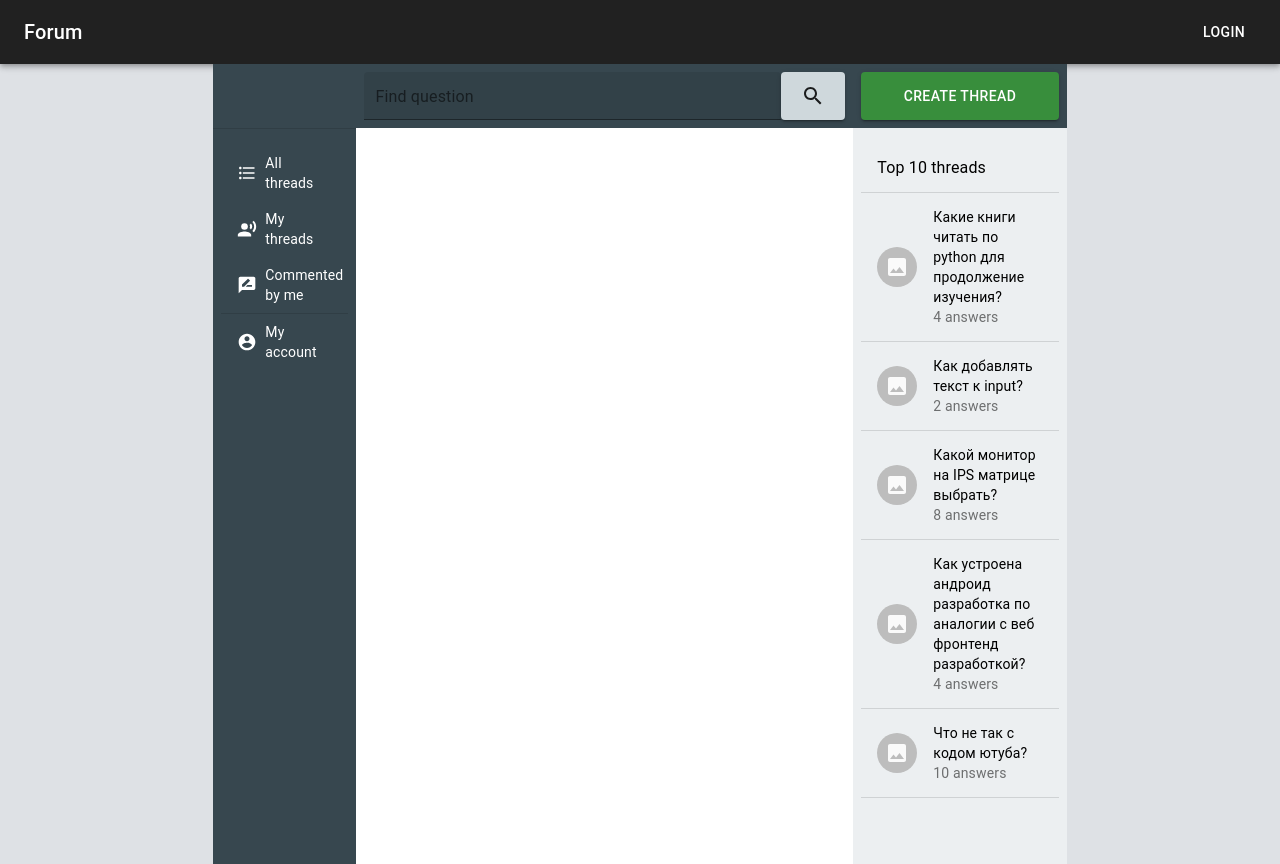
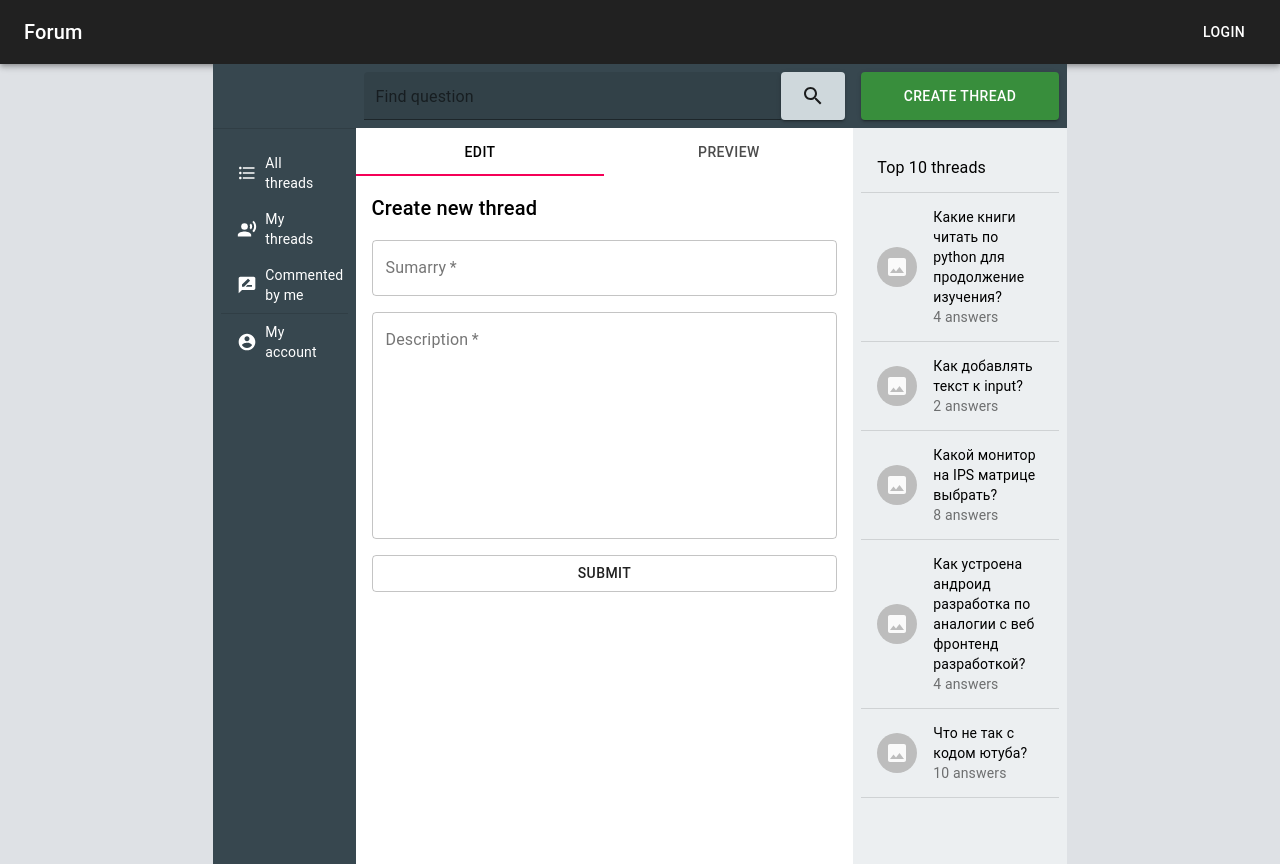
Before and after one commit to DanilAndreev/readit, a React (Create React App) app in the folder starscream_web/: page /editthread/1 in a window 1280 px wide. Built offline with nearby package versions, Linux system fonts and the light colour scheme.

Commit message:
added routing and added page thread editor

```diff
--- a/starscream_web/src/Pages/Layout/index.js
+++ b/starscream_web/src/Pages/Layout/index.js
@@ -2,11 +2,12 @@ import React from 'react'
 import useStyles from "./style";
 import {BaseTheme, LightTheme} from './../../Themes/DefaultTheme'
 import {ThemeProvider} from '@material-ui/core/styles';
-import {Route, Switch} from "react-router-dom";
+import {Route, Switch, useHistory} from "react-router-dom";
 
 //Pages
 import ThreadsViewer from "../ThreadsViewer";
 import ThreadDetails from "../ThreadDetails";
+import ThreadEditor from "../ThreadEditor";
 import AuthDialog from "../Auth";
 
 //MUI components
@@ -37,6 +38,7 @@ import SearchIcon from '@material-ui/icons/Search';
 
 function ThreadsListItem({thread, ...props}) {
     const classes = useStyles();
+    const history = useHistory();
 
     const primary = (
         <Typography variant={'body2'}>
@@ -49,9 +51,16 @@ function ThreadsListItem({thread, ...props}) {
         </>
     );
 
+    function changeRoute(route) {
+        history.push(route);
+    }
+
     return (
         <>
-            <ListItem button>
+            <ListItem
+                button
+                onClick={event => changeRoute('/thread/1')}
+            >
                 <ListItemAvatar>
                     <Avatar>
                         <ImageIcon/>
@@ -64,8 +73,26 @@ function ThreadsListItem({thread, ...props}) {
     );
 }
 
+function PagesSwitch() {
+    return (
+        <Switch>
+            <Route path={'/threads'}>
+                <ThreadsViewer/>
+            </Route>
+            <Route path={'/thread/:id'}>
+                <ThreadDetails/>
+            </Route>
+            <Route path={'/editthread/:id'}>
+                <ThreadEditor />
+            </Route>
+        </Switch>
+
+    );
+}
+
 export default function Layout() {
     const classes = useStyles();
+    const history = useHistory();
     const [authOpened, setAuthOpened] = React.useState(false);
     const [authData, setAuthData] = React.useState({username: null, password: null});
 
@@ -76,6 +103,10 @@ export default function Layout() {
         {title: 'Как устроена андроид разработка по аналогии с веб фронтенд разработкой?', answers: 4},
         {title: 'Что не так с кодом ютуба?', answers: 10}
     ];
+
+    function changeRoute(route) {
+        history.push(route);
+    }
 
     function handleAuthClose() {
         setAuthOpened(false);
@@ -102,8 +133,8 @@ export default function Layout() {
                     <Box>
                         <ThemeProvider theme={LightTheme}>
                             <Grid container className={classes.topLine}>
-                                <Grid xs={12} md={2}/>
-                                <Grid xs={12} md={7}>
+                                <Grid item xs={12} md={2}/>
+                                <Grid item xs={12} md={7}>
                                     <Box p={1}>
                                         <div className={classes.searchLineBase}>
                                             <TextField
@@ -118,7 +149,7 @@ export default function Layout() {
                                         </div>
                                     </Box>
                                 </Grid>
-                                <Grid xs={12} md={3}>
+                                <Grid item xs={12} md={3}>
                                     <div className={classes.createThreadButtonContainer}>
                                         <Box p={1} className={classes.createThreadButtonBox}>
                                             <Button
@@ -126,6 +157,7 @@ export default function Layout() {
                                                 variant={'contained'}
                                                 color={'secondary'}
                                                 className={classes.createThreadButton}
+                                                onClick={event => changeRoute('/editthread/new')}
                                             >
                                                 Create thread
                                             </Button>
@@ -136,24 +168,36 @@ export default function Layout() {
                         </ThemeProvider>
                         <Grid container>
                             <ThemeProvider theme={LightTheme}>
-                                <Grid xs={12} md={2} className={classes.leftColumn}>
+                                <Grid item xs={12} md={2} className={classes.leftColumn}>
                                     <Box p={1}>
                                         <List>
-                                            <ListItem dense button>
+                                            <ListItem
+                                                dense
+                                                button
+                                                onClick={event => changeRoute('/threads')}
+                                            >
                                                 <FormatListBulletedIcon fontSize={'small'}/>
                                                 <ListItemText
                                                     primary={"All threads"}
                                                     className={classes.leftPanelButtonsText}
                                                 />
                                             </ListItem>
-                                            <ListItem dense button>
+                                            <ListItem
+                                                dense
+                                                button
+                                                onClick={event => changeRoute('/threads/my')}
+                                            >
                                                 <RecordVoiceOverIcon fontSize={'small'}/>
                                                 <ListItemText
                                                     primary={"My threads"}
                                                     className={classes.leftPanelButtonsText}
                                                 />
                                             </ListItem>
-                                            <ListItem dense button>
+                                            <ListItem
+                                                dense
+                                                button
+                                                onClick={event => changeRoute('/threads/reviewed')}
+                                            >
                                                 <RateReviewIcon fontSize={'small'}/>
                                                 <ListItemText
                                                     primary={"Commented by me"}
@@ -161,7 +205,11 @@ export default function Layout() {
                                                 />
                                             </ListItem>
                                             <Divider />
-                                            <ListItem dense button>
+                                            <ListItem
+                                                dense
+                                                button
+                                                onClick={event => changeRoute('/account')}
+                                            >
                                                 <AccountCircleIcon fontSize={'small'}/>
                                                 <ListItemText
                                                     primary={"My account"}
@@ -172,19 +220,12 @@ export default function Layout() {
                                     </Box>
                                 </Grid>
                             </ThemeProvider>
-                            <Grid xs={12} md={7} className={classes.contentColumn}>
+                            <Grid item xs={12} md={7} className={classes.contentColumn}>
                                 <Grid container>
-                                    <Switch>
-                                        <Route path={'/threads'}>
-                                            <ThreadsViewer/>
-                                        </Route>
-                                        <Route path={'/thread/:id'}>
-                                            <ThreadDetails/>
-                                        </Route>
-                                    </Switch>
+                                    <PagesSwitch />
                                 </Grid>
                             </Grid>
-                            <Grid xs={12} md={3} className={classes.rightColumn}>
+                            <Grid item xs={12} md={3} className={classes.rightColumn}>
                                 <Box p={1}>
                                     <List>
                                         <ListItem>
--- a/starscream_web/src/Pages/ThreadDetails/index.js
+++ b/starscream_web/src/Pages/ThreadDetails/index.js
@@ -10,6 +10,32 @@ import Avatar from "@material-ui/core/Avatar";
 import ListItemText from "@material-ui/core/ListItemText";
 import TextField from "@material-ui/core/TextField";
 import Button from "@material-ui/core/Button";
+
+export function Question({author, thread, ...props}) {
+    return (
+        <>
+            <ListItem id={'author'}>
+                <ListItemAvatar>
+                    <Avatar>
+                    </Avatar>
+                </ListItemAvatar>
+                <ListItemText primary={author.username} secondary={`posted ${thread.date || 'just now'}`}/>
+            </ListItem>
+            <ListItem id={'question'}>
+                <Typography variant={'h5'}>
+                    {thread.summary}
+                </Typography>
+            </ListItem>
+            <ListItem>
+                <Typography display={'block'}>
+                    <Typography variant={'body1'}>
+                        {thread.description}
+                    </Typography>
+                </Typography>
+            </ListItem>
+        </>
+    );
+}
 
 
 export default function ThreadDetails() {
@@ -30,6 +56,13 @@ export default function ThreadDetails() {
             user: 'Qeuvec'
         },
     ];
+
+    const author = {username: 'Mikhail Kolesnikov'}
+    const thread = {
+        date: '12.23.1232',
+        summary: 'Как сделать фото с закруглёнными краями определённого размера (высота и ширина 50px), но чтобы картинка не растягивалась, если она не квадратная?',
+        description: 'Нужна поддержка ie11 Как сверстать такой блок? Фотка может быть абсолютно разного размера. Пробую border-radius: 50% и object-fit: cover Но проблема в том, что object-fit не работает в ie11.',
+    };
 
     function AnswerListItem({answer, ...props}) {
         const primary = (
@@ -54,31 +87,9 @@ export default function ThreadDetails() {
 
     return (
         <Grid xs={12}>
-            <Box>
+            <Box p={1}>
                 <List>
-                    <ListItem id={'author'}>
-                        <ListItemAvatar>
-                            <Avatar>
-                            </Avatar>
-                        </ListItemAvatar>
-                        <ListItemText primary={'Mikhail Kolesnikov'} secondary={'posted few days ago'}/>
-                    </ListItem>
-                    <ListItem id={'question'}>
-                        <Typography variant={'h5'}>
-                            Как сделать фото с закруглёнными краями определённого размера (высота и ширина 50px), но
-                            чтобы картинка не растягивалась, если она не квадратная?
-                        </Typography>
-                    </ListItem>
-                    <ListItem>
-                        <Typography display={'block'}>
-                            <Typography variant={'body1'}>
-                                Нужна поддержка ie11
-                                Как сверстать такой блок? Фотка может быть абсолютно разного размера. Пробую
-                                border-radius: 50% и object-fit: cover
-                                Но проблема в том, что object-fit не работает в ie11.
-                            </Typography>
-                        </Typography>
-                    </ListItem>
+                    <Question author={author} thread={thread}/>
                     <Divider/>
                     <ListItem id={'answers'}>
                         <List>
@@ -103,7 +114,7 @@ export default function ThreadDetails() {
                                     fullWidth
                                 />
                             </Grid>
-                            <Grid item xs={0} md={10} />
+                            <Grid item xs={0} md={10}/>
                             <Grid item xs={12} md={2}>
                                 <Button variant={'default'} fullWidth>
                                     Send
--- /dev/null
+++ b/starscream_web/src/Pages/ThreadEditor/index.js
@@ -0,0 +1,109 @@
+import React from 'react'
+import Grid from "@material-ui/core/Grid";
+import Box from "@material-ui/core/Box";
+import TextField from "@material-ui/core/TextField";
+import List from "@material-ui/core/List";
+import ListItem from "@material-ui/core/ListItem";
+import ListItemText from "@material-ui/core/ListItemText";
+import Typography from "@material-ui/core/Typography";
+import Button from "@material-ui/core/Button";
+import Tabs from "@material-ui/core/Tabs";
+import Tab from "@material-ui/core/Tab";
+
+import { Question } from './../ThreadDetails'
+
+
+function TabPanel({ children, value, index, ...other }) {
+    return (
+        <div
+            role="tabpanel"
+            hidden={value !== index}
+            id={`thread-editor-tabpanel--${index}`}
+            aria-labelledby={`thread-editor-${index}`}
+            {...other}
+        >
+            {value === index && (
+                children
+            )}
+        </div>
+    );
+}
+
+export default function ThreadEditor({...props}) {
+    const [tab, setTab] = React.useState(0);
+
+    const [thread, setThread] = React.useState({summary: null, description: null});
+
+    function handleChangeTab(event, newValue) {
+        setTab(newValue);
+    }
+
+    function handleInput(event) {
+        console.log(event);
+        setThread({...thread, [event.target.name]: event.target.value});
+    }
+
+    return (
+        <Grid item xs={12}>
+            <Tabs
+                value={tab}
+                onChange={handleChangeTab}
+                aria-label="simple tabs example"
+                variant={'fullWidth'}
+            >
+                <Tab label="Edit" />
+                <Tab label="Preview" />
+            </Tabs>
+            <TabPanel value={tab} index={0}>
+                <List>
+                    <ListItem>
+                        <Typography variant={'h6'}>
+                            Create new thread
+                        </Typography>
+                    </ListItem>
+                    <ListItem>
+                        <TextField
+                            label={'Sumarry'}
+                            value={thread.summary}
+                            required
+                            fullWidth
+                            variant={'outlined'}
+                            name={'summary'}
+                            onChange={handleInput}
+                        />
+                    </ListItem>
+                    <ListItem>
+                        <TextField
+                            label={'Description'}
+                            value={thread.description}
+                            required
+                            fullWidth
+                            variant={'outlined'}
+                            multiline
+                            rows={10}
+                            name={'description'}
+                            onChange={event => handleInput(event, 'description')}
+                        />
+                    </ListItem>
+                    <ListItem>
+                        <Button
+                            fullWidth
+                            variant={'outlined'}
+                        >
+                            Submit
+                        </Button>
+                    </ListItem>
+                </List>
+            </TabPanel>
+            <TabPanel value={tab} index={1}>
+                <Question
+                    author={{username: 'Andreev Danil'}}
+                    thread={{
+                        summary: thread.summary || 'Fill the summary input line',
+                        description: thread.description || 'Fill the description input line',
+                    }}
+                />
+            </TabPanel>
+        </Grid>
+    );
+}
--- a/starscream_web/src/Themes/DefaultTheme/BaseTheme.js
+++ b/starscream_web/src/Themes/DefaultTheme/BaseTheme.js
@@ -15,6 +15,12 @@ const theme = createMuiTheme({
             dark: blueGrey[900],
             light: blueGrey[100],
         },
+/*
+        secondary: {
+            main:
+        },
+
+ */
         layout: {
             main: blueGrey[800],
             dark: blueGrey[900],
```
Also changed, not shown: starscream_web/src/Pages/ThreadsViewer/index.js (+15 -15 lines).
